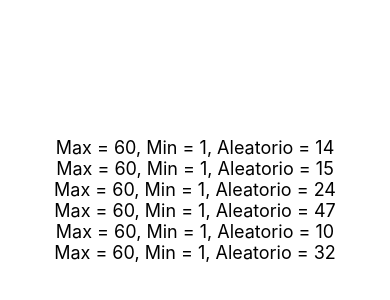
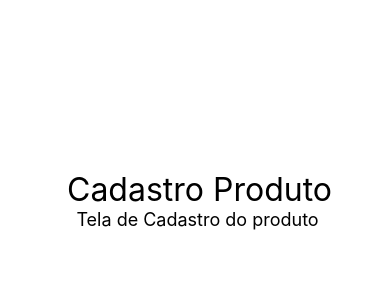
Before and after one commit to JordyLimaEng/React-Native, a React Native app: screen / in a window 390 px wide. Shown: the part 222-522 px from the top of the page. Built offline with nearby package versions, Linux system fonts and the light colour scheme.

Commit message:
React Fragment - retornando componentes fora de uma view

```diff
--- a/src/App.js
+++ b/src/App.js
@@ -1,25 +1,17 @@
 import React from 'react'
 import { View, StyleSheet } from 'react-native'
 
-import Aleatorio from './components/aleatorio'
-import MinMax from './components/MinMax'
-import CompPadrao, {Comp1,Comp2} from './components/Multi'
-import Primeiro from './components/Primeiro'
+import Titulo from './components/Titulo'
+// import Aleatorio from './components/aleatorio'
+// import MinMax from './components/MinMax'
+// import CompPadrao, {Comp1,Comp2} from './components/Multi'
+// import Primeiro from './components/Primeiro'
 
 export default () =>  (
 
     <View style={style.App}>
-        {/* <MinMax min={3} max={30}/> */}
-        <Aleatorio max={60} min={1}/>
-        <Aleatorio max={60} min={1}/>
-        <Aleatorio max={60} min={1}/>
-        <Aleatorio max={60} min={1}/>
-        <Aleatorio max={60} min={1}/>
-        <Aleatorio max={60} min={1}/>
-        {/* <CompPadrao/>
-        <Comp1/>
-        <Comp2/>
-        <Primeiro />  */}
+        <Titulo principal = "Cadastro Produto"
+                secundario = "Tela de Cadastro do produto" />
     </View>
 
 )
--- /dev/null
+++ b/src/components/Titulo.js
@@ -0,0 +1,10 @@
+import React from 'react'
+import {View,Text} from 'react-native'
+import Estilo from './estilo'
+
+export default props =>(
+        <React.Fragment>
+            <Text style={Estilo.fontG}> {props.principal}</Text>
+            <Text style={Estilo.fontP}> {props.secundario}</Text>
+        </React.Fragment>
+)
```
